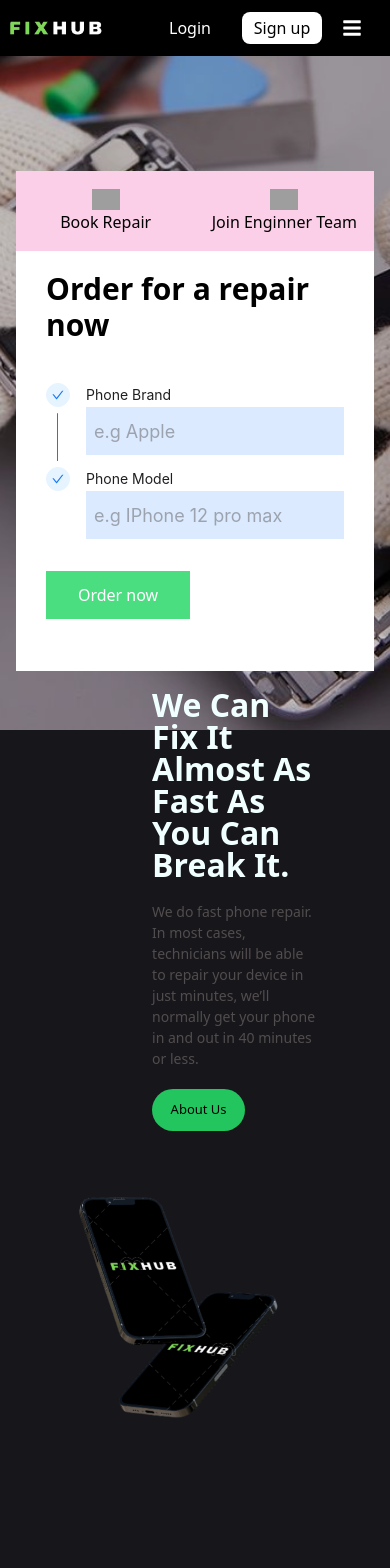
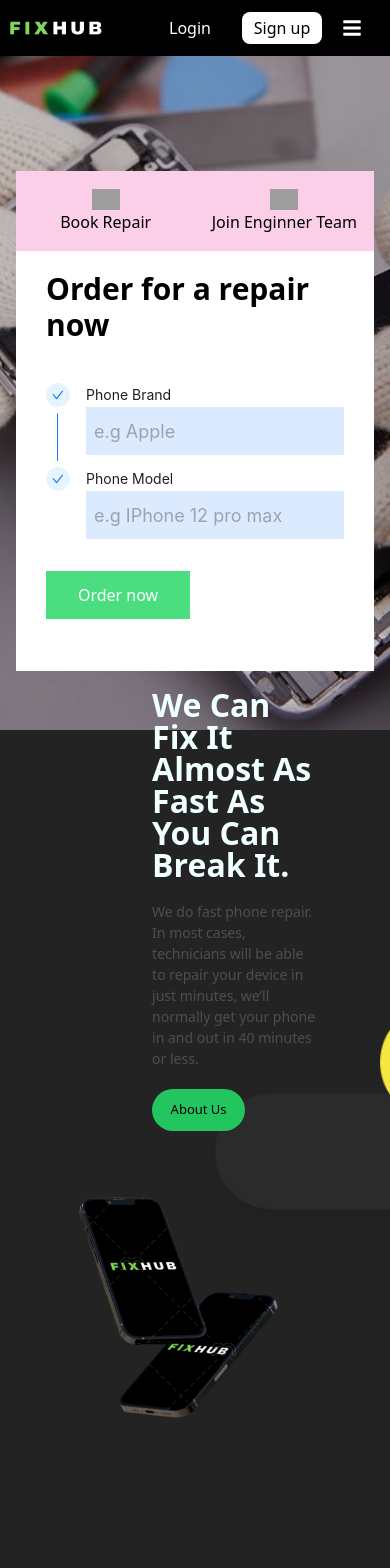
Before and after one commit to iFive-Technology/iFive.app, a React (Vite) app: page / in a window 390 px wide. Shown: the top 1568 px of the page. Built offline with nearby package versions, Linux system fonts and the light colour scheme; grey boxes are pictures that could not be loaded.

Commit message:
some update made in the nav and hero section

```diff
--- a/src/Components/About/About.jsx
+++ b/src/Components/About/About.jsx
@@ -1,8 +1,16 @@
 import './About.css'
 import float from '../Assets/images/flot.png'
+import backgrondimg from '../Assets/images/backgrondimg.jpg'
+
 const About = () => {
     return (
-        <div className='about'>
+        <div className='about' style={{
+            backgroundImage: `url(${backgrondimg})`,
+            backgroundRepeat: "no-repeat",
+            backgroundSize: "cover",
+            backgroundPosition: "center",
+
+        }}>
             <div className="text-area">
                 <h2 className="title">We Can Fix It Almost
                     As Fast As You Can
--- a/src/Components/Hero/Hero.jsx
+++ b/src/Components/Hero/Hero.jsx
@@ -101,10 +101,10 @@ const Hero = () => {
       >
         <NavBar />
 
-        <div className="h-full flex items-center justify-center md:justify-start">
+        <div className="h-full flex items-center justify-center lg:justify-start">
           <>
             {/* small cont inside the hero section */}
-            <div className="bg-white md:w-4/12 w-11/12 cus-triger md:ml-40">
+            <div className="bg-white lg:w-4/12 lg:w-11/12 md:w-10/12 w-11/12 cus-triger lg:ml-40">
               {/* small nav  start */}
               <div className="w-full flex justify-between  items-center h-20 bg-pink-200">
                 <div
--- a/src/Components/NavBar/NavBar.jsx
+++ b/src/Components/NavBar/NavBar.jsx
@@ -38,7 +38,7 @@ const handleNavBar = () =>{
 <div className='bg-black h-14 text-white flex items-center px-3 justify-between'>
     <div className=''><img src={logo} alt="" className='logo' /></div>
 
-<div className=' w-4/12 mr-20'>
+<div className=' lg:w-4/12 md:w-7/12  lg:mr-20 md:mr-5'>
     <ul className='flex justify-around w-full items-center text-1xl '>
         <li className='cursor-pointer list-none'>Service</li>
         <li className='cursor-pointer list-none'> <Dropdown
```
Also changed, not shown: src/Components/Assets/images/backgrondimg.jpg (added).
